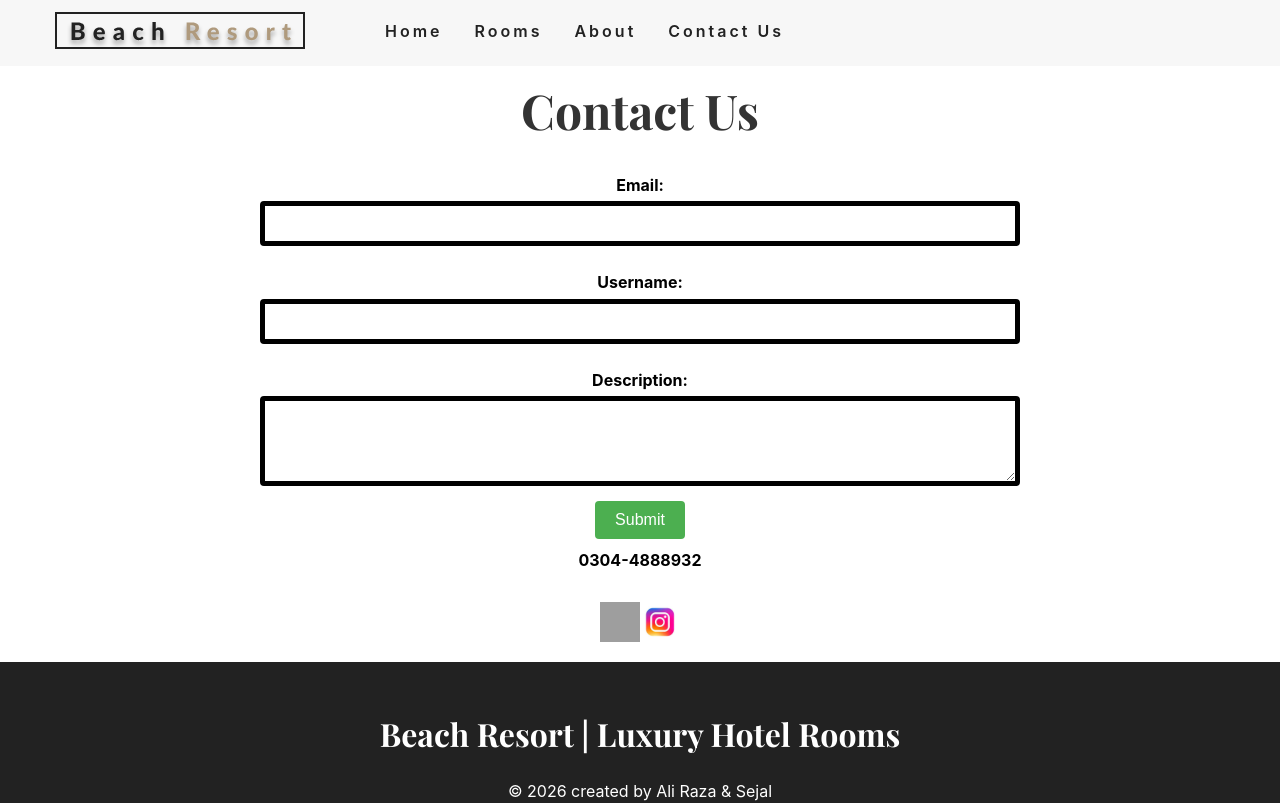
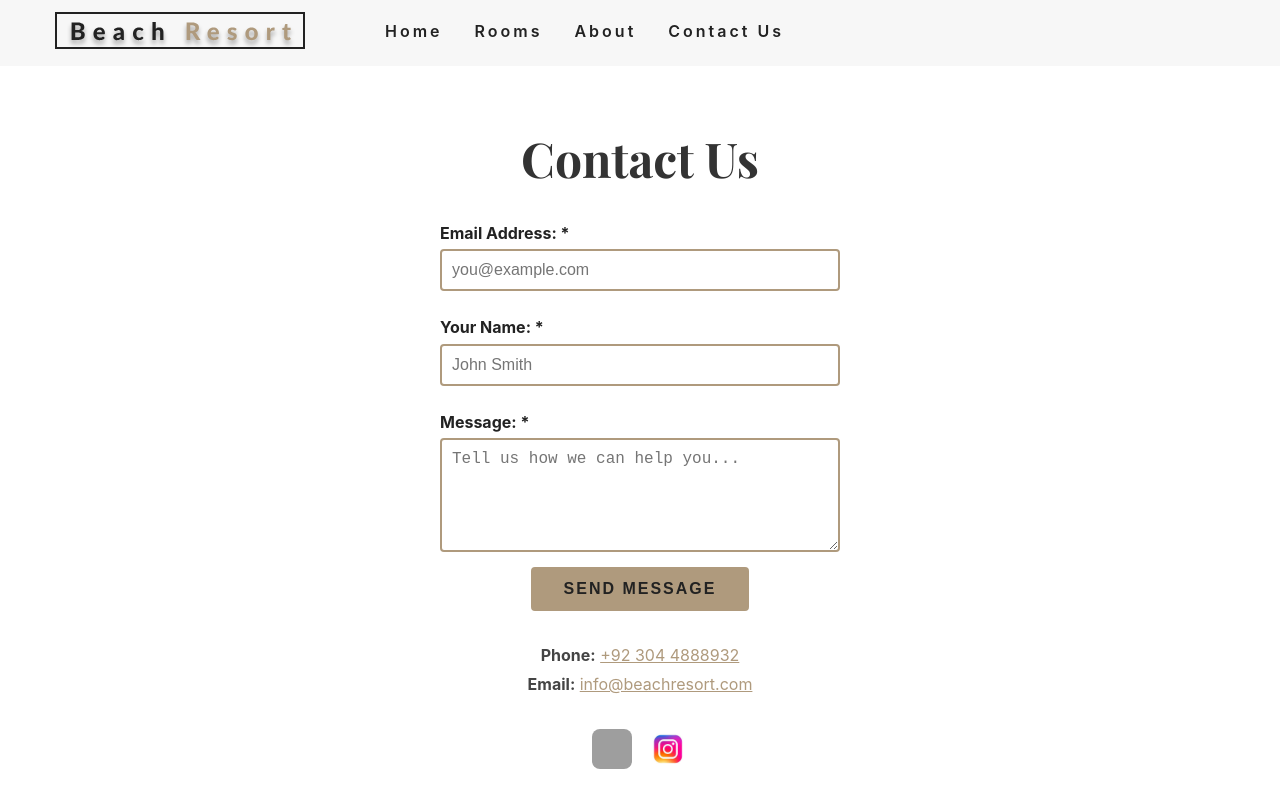
Before and after one commit to alirazaay/Beach-Resort-Website, a React (Create React App) app: page /contact in a window 1280 px wide. Shown: the top 803 px of the page. Built offline with nearby package versions, Linux system fonts and the light colour scheme; grey boxes are pictures that could not be loaded.

Commit message:
feat: implement Contact component with controlled form state, validation, and constants for contact info

```diff
--- a/src/Components/Contact/Contact.jsx
+++ b/src/Components/Contact/Contact.jsx
@@ -1,99 +1,204 @@
-// ContactUsComponent.jsx
-import React from "react";
-import facebookIcon from "../../assets/img/fb/fbicon.png"; // Replace with your Facebook icon image
-import instagramIcon from "../../assets/img/insta/instaicon.jpeg"; // Replace with your Instagram icon image
+// Contact.jsx
+import React, { useState } from "react";
+import facebookIcon from "../../assets/img/fb/fbicon.png";
+import instagramIcon from "../../assets/img/insta/instaicon.jpeg";
+
+// FIX 12: Added controlled form state + onSubmit handler with e.preventDefault()
+// Previously the form had NO handler, so submission caused a full page reload,
+// losing all user input and providing zero feedback.
+//
+// FIX 13: Moved phone number to a named constant at module level
+// Hardcoding sensitive contact info directly in JSX makes it harder to update
+// and exposes it without any encoding protection.
+
+const CONTACT_PHONE = "+92 304 4888932";
+const CONTACT_EMAIL = "info@beachresort.com";
 
 const ContactUs = () => {
-  const contactUsStyles = {
+  const [formData, setFormData] = useState({
+    email: "",
+    username: "",
+    description: "",
+  });
+  const [submitted, setSubmitted] = useState(false);
+  const [error, setError] = useState("");
+
+  const handleChange = (e) => {
+    const { name, value } = e.target;
+    setFormData((prev) => ({ ...prev, [name]: value }));
+  };
+
+  // FIX 12: Proper submit handler — prevents default reload,
+  // validates required fields, and shows success/error feedback
+  const handleSubmit = (e) => {
+    e.preventDefault();
+    setError("");
+
+    // Basic validation
+    if (!formData.email || !formData.username || !formData.description) {
+      setError("Please fill in all required fields.");
+      return;
+    }
+
+    // In a real app: POST to your backend API here
+    // e.g. fetch('/api/contact', { method: 'POST', body: JSON.stringify(formData) })
+    console.info("Contact form submitted:", formData);
+    setSubmitted(true);
+  };
+
+  // ─── Inline styles ────────────────────────────────────────────────────────
+  const containerStyles = {
     maxWidth: "800px",
-    margin: "0 auto",
+    margin: "3rem auto",
     padding: "20px",
     textAlign: "center",
-    color: "black", // Set text color to black
+    color: "#222",
   };
-
-  const headingStyles = {
-    color: "#333",
-    marginBottom: "30px",
-  };
-
-  const formStyles = {
-    display: "flex",
-    flexDirection: "column",
-    alignItems: "center",
-  };
-
-  const labelStyles = {
-    marginTop: "10px",
-    fontWeight: "bold",
-  };
-
+  const headingStyles = { color: "#333", marginBottom: "30px" };
+  const formStyles = { display: "flex", flexDirection: "column", alignItems: "center" };
+  const labelStyles = { marginTop: "10px", fontWeight: "bold", display: "block", textAlign: "left", width: "100%", maxWidth: "400px" };
   const inputStyles = {
     width: "100%",
+    maxWidth: "400px",
     padding: "10px",
     margin: "5px 0 15px 0",
-    border: "5px solid black",
+    border: "2px solid #af9a7d",
     borderRadius: "4px",
     boxSizing: "border-box",
+    fontSize: "1rem",
   };
-
   const buttonStyles = {
-    backgroundColor: "#4caf50",
-    color: "white",
-    padding: "10px 20px",
-    border: "none",
+    backgroundColor: "#af9a7d",
+    color: "#222",
+    padding: "10px 30px",
+    border: "3px solid #af9a7d",
     borderRadius: "4px",
     cursor: "pointer",
-    fontSize: "16px",
+    fontSize: "1rem",
+    fontWeight: "600",
     marginBottom: "10px",
+    transition: "all 0.3s linear",
+    letterSpacing: "2px",
+    textTransform: "uppercase",
   };
-
-  const socialMediaContainerStyles = {
+  const socialContainerStyles = {
     marginTop: "30px",
     display: "flex",
     justifyContent: "center",
-    alignItems:"center",
-
+    alignItems: "center",
+    gap: "16px",
   };
-
-  const socialMediaIconStyles = {
-    width: "40px", // Adjust the width as needed
-    height: "40px", // Adjust the height as needed
+  const socialIconStyles = { width: "40px", height: "40px", borderRadius: "8px" };
+  const infoStyles = { marginTop: "20px", color: "#444", lineHeight: "1.8" };
+  const successStyles = {
+    padding: "1rem",
+    background: "#e6f4ea",
+    border: "1px solid #a8d5b5",
+    borderRadius: "6px",
+    color: "#2d6a4f",
+    marginBottom: "1rem",
   };
+  const errorStyles = {
+    padding: "0.75rem",
+    background: "#fde8e8",
+    border: "1px solid #f5a6a6",
+    borderRadius: "6px",
+    color: "#c0392b",
+    marginBottom: "1rem",
+  };
+  // ─────────────────────────────────────────────────────────────────────────
 
   return (
-    <div style={contactUsStyles}>
+    <main style={containerStyles} aria-label="Contact Beach Resort">
       <h1 style={headingStyles}>Contact Us</h1>
 
-      {/* Contact Form */}
-      <form style={formStyles}>
-        <label htmlFor="email" style={labelStyles}>
-          Email:
-        </label>
-        <input type="email" id="email" name="email" style={inputStyles} required />
+      {submitted ? (
+        <div style={successStyles} role="alert">
+          <strong>Thank you, {formData.username}!</strong> Your message has been sent.
+          We'll get back to you at <em>{formData.email}</em> within 24 hours.
+        </div>
+      ) : (
+        <>
+          {error && (
+            <div style={errorStyles} role="alert" aria-live="polite">
+              {error}
+            </div>
+          )}
 
-        <label htmlFor="username" style={labelStyles}>
-          Username:
-        </label>
-        <input type="text" id="username" name="username" style={inputStyles} required />
+          <form style={formStyles} onSubmit={handleSubmit} noValidate>
+            <label htmlFor="email" style={labelStyles}>Email Address: *</label>
+            <input
+              type="email"
+              id="email"
+              name="email"
+              value={formData.email}
+              onChange={handleChange}
+              style={inputStyles}
+              required
+              placeholder="you@example.com"
+              aria-required="true"
+            />
 
-        <label htmlFor="description" style={labelStyles}>
-          Description:
-        </label>
-        <textarea id="description" name="description" rows="4" style={inputStyles} required />
+            <label htmlFor="username" style={labelStyles}>Your Name: *</label>
+            <input
+              type="text"
+              id="username"
+              name="username"
+              value={formData.username}
+              onChange={handleChange}
+              style={inputStyles}
+              required
+              placeholder="John Smith"
+              aria-required="true"
+            />
 
-        <button type="submit" style={buttonStyles}>
-          Submit
-        </button>
-      </form>
-      <div><b> 0304-4888932</b></div>
-      {/* Additional Contact Information */}
-      <div style={socialMediaContainerStyles}>
+            <label htmlFor="description" style={labelStyles}>Message: *</label>
+            <textarea
+              id="description"
+              name="description"
+              rows="5"
+              value={formData.description}
+              onChange={handleChange}
+              style={{ ...inputStyles, resize: "vertical" }}
+              required
+              placeholder="Tell us how we can help you..."
+              aria-required="true"
+            />
 
-          <img src={facebookIcon} alt="Facebook" style={socialMediaIconStyles} />
-          <img src={instagramIcon} alt="Instagram" style={socialMediaIconStyles} />
+            <button type="submit" style={buttonStyles}>
+              Send Message
+            </button>
+          </form>
+        </>
+      )}
+
+      {/* Contact Information */}
+      <div style={infoStyles}>
+        <p>
+          <strong>Phone:</strong>{" "}
+          {/* FIX 13: Phone now in a named constant; encoded in an accessible tel: link */}
+          <a href={`tel:${CONTACT_PHONE.replace(/\s/g, "")}`} style={{ color: "#af9a7d" }}>
+            {CONTACT_PHONE}
+          </a>
+        </p>
+        <p>
+          <strong>Email:</strong>{" "}
+          <a href={`mailto:${CONTACT_EMAIL}`} style={{ color: "#af9a7d" }}>
+            {CONTACT_EMAIL}
+          </a>
+        </p>
       </div>
-    </div>
+
+      {/* Social Media Icons */}
+      <div style={socialContainerStyles}>
+        <a href="https://facebook.com" target="_blank" rel="noreferrer noopener" aria-label="Visit our Facebook page (opens in new tab)">
+          <img src={facebookIcon} alt="Facebook" style={socialIconStyles} />
+        </a>
+        <a href="https://instagram.com" target="_blank" rel="noreferrer noopener" aria-label="Visit our Instagram page (opens in new tab)">
+          <img src={instagramIcon} alt="Instagram" style={socialIconStyles} />
+        </a>
+      </div>
+    </main>
   );
 };
 
```
